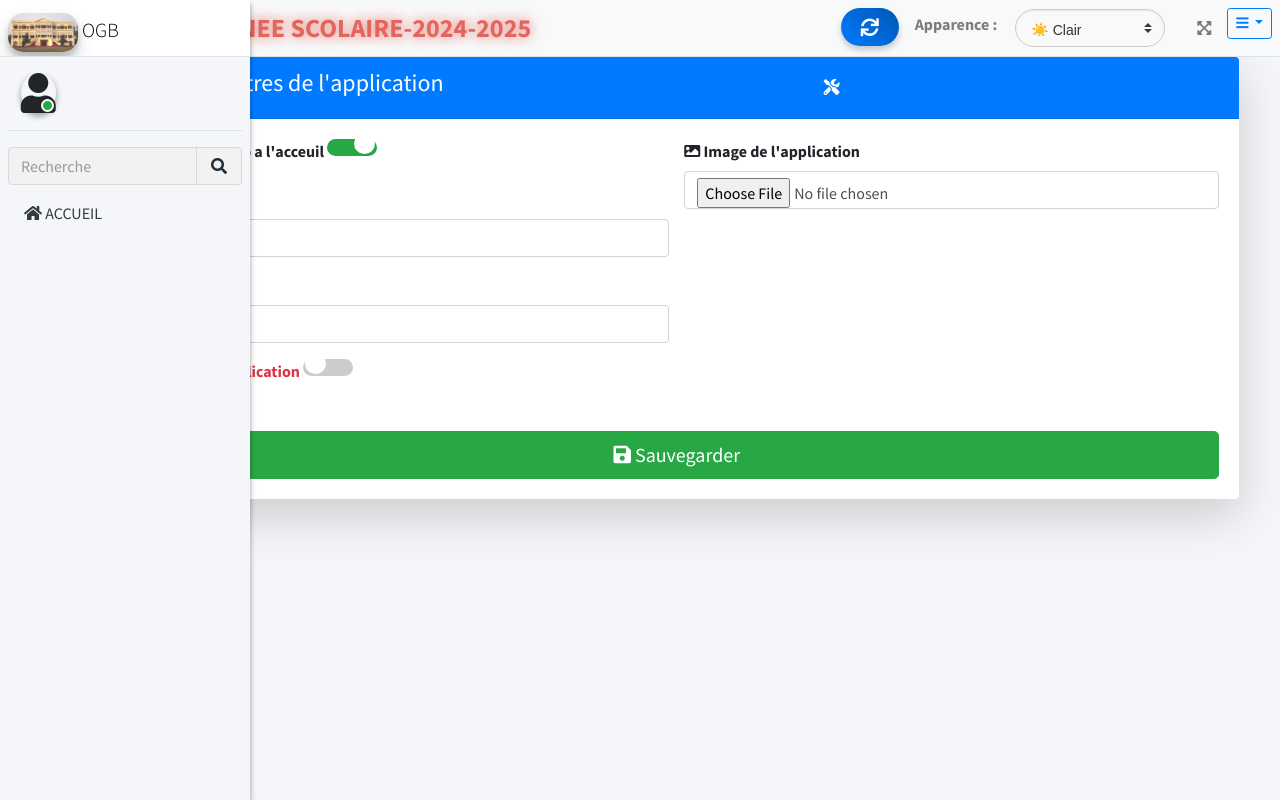
After one commit to Alidouwarma09/OGB_BASE, a Django app: page /Utilisateur/parametre/ in a window 1280 px wide. The commit adds this page. Run offline with Django 5.2, Linux system fonts and the light colour scheme; data comes from the database, SQL or seed files in the repository; some libraries are stand-ins or nearby versions.

Commit message:
Modif 61

```diff
--- a/Model/signals.py
+++ b/Model/signals.py
@@ -22,13 +22,12 @@ def create_default_admin(sender, **kwargs):
 
 @receiver(post_migrate)
 def create_default_parametre(sender, **kwargs):
-    # Vérifie si la table existe dans la base de données
     if 'Model_parametre' in connection.introspection.table_names():
-        # Vérifie si une instance existe déjà
         if not Parametre.objects.filter(id=1).exists():
             Parametre.objects.create(
                 id=1,
                 info='Bienvenue',
                 titre='Information',
+                image='OGB_Image/img.png'
             )
             print("Parametre créé avec succès !")
--- a/Utilisateur/middleware.py
+++ b/Utilisateur/middleware.py
@@ -28,20 +28,14 @@ class BlocageMiddleware(MiddlewareMixin):
         self.get_response = get_response
 
     def __call__(self, request):
-        # URLs à exclure du blocage (comme la connexion et la page de blocage)
         urls_exclues = [
             reverse('Utilisateur:Connexion'),
             reverse('Utilisateur:page_blocage'),
         ]
-
-        # Vérifier si l'URL de la requête actuelle est exclue
         if any(request.path.startswith(url) for url in urls_exclues):
             return self.get_response(request)
-
-        # Vérifier si l'application est en mode blocage
         parametre = Parametre.objects.first()
         if parametre and parametre.blocage_global:
-            # Si l'utilisateur n'est pas connecté
             if request.user.is_authenticated:
                 if request.user.roles != "ADMIN":
                     return redirect(reverse('Utilisateur:page_blocage'))
--- a/Utilisateur/templates/connexion.html
+++ b/Utilisateur/templates/connexion.html
@@ -6,7 +6,7 @@
     <div class="login-box">
         <style>
             body {
-                background-image: url("{% static 'img.png' %}");
+                background-image: url("{% if parametre.image %}{{ parametre.image.url }}{% else %}{% static 'img.jpg' %}{% endif %} ");
                 background-size: cover;
                 background-repeat: no-repeat;
                 background-position: center;
--- /dev/null
+++ b/Utilisateur/templates/parametre/index.html
@@ -0,0 +1,141 @@
+{% extends 'base.html' %}
+{% load static %}
+{% block content %}
+    <body class="  layout-fixed layout-navbar-fixed   hold-transition sidebar-mini  layout-navbar-fixed sidebar-closed sidebar-collapse {% if request.user.dark_mode %}dark-mode{% endif %}">
+    <div class="wrapper">
+        {% include 'preload.html' %}
+        {% include 'personnel_navbar.html' %}
+        <div class="content-wrapper">
+            <div class="container mt-5">
+                <div class="card shadow-lg">
+                    <div class="card-header bg-primary text-white d-flex justify-content-between align-items-center">
+                        <h4><i class="fas fa-cogs"></i> Paramètres de l'application</h4>
+                        <i class="fas fa-tools"></i>
+                    </div>
+                    <div class="card-body">
+                        <form method="POST" enctype="multipart/form-data">
+                            {% csrf_token %}
+                            <div class="row">
+                                <div class="col-md-6">
+                                    <div class="form-group mb-3">
+                                        <label for="id_is_afficher" class="form-label">
+                                            <i class="fas fa-eye"></i> Afficher l'info a l'acceuil
+                                        </label>
+                                        <div class="custom-switch">
+                                            <input type="checkbox" id="id_is_afficher" name="is_afficher" class="custom-switch-input"
+                                                   {% if parametre.is_afficher %}checked{% endif %}>
+                                            <label class="custom-switch-label" for="id_is_afficher"></label>
+                                        </div>
+                                    </div>
+
+                                    <div class="form-group">
+                                        <label for="id_titre"><i class="fas fa-heading"></i> Titre info</label>
+                                        <input type="text" name="titre" id="id_titre" class="form-control" value="{{ parametre.titre }}">
+                                    </div>
+                                    <div class="form-group">
+                                        <label for="id_info"><i class="fas fa-heading"></i> Informations</label>
+                                        <input type="text" name="info" id="id_titre" class="form-control" value="{{ parametre.info }}">
+                                    </div>
+                                    <div class="form-group mb-3">
+                                        <label for="id_blocage_global" class="form-label text-danger">
+                                            <i class="fas fa-lock"></i> Bloquer l'application
+                                        </label>
+                                        <div class="custom-switch">
+                                            <input type="checkbox" id="id_blocage_global" name="blocage_global" class="custom-switch-input"
+                                                   {% if parametre.blocage_global %}checked{% endif %}>
+                                            <label class="custom-switch-label" for="id_blocage_global"></label>
+                                        </div>
+                                    </div>
+
+                                </div>
+                                <div class="col-md-6">
+                                    <div class="form-group">
+                                        <label for="id_image"><i class="fas fa-image"></i> Image de l'application</label>
+                                        {% if parametre.image %}
+                                            <img src="{% if parametre.image %}{{ parametre.image.url }}{% else %}{% static 'img.jpg' %}{% endif %} " alt="Image actuelle" class="img-thumbnail" style="max-width: 200px;">
+                                        {% endif %}
+                                        <input type="file" name="image" id="id_image" class="form-control">
+                                    </div>
+                                </div>
+                            </div>
+                            <div class="mt-4">
+                                <button type="submit" class="btn btn-success btn-lg w-100">
+                                    <i class="fas fa-save"></i> Sauvegarder
+                                </button>
+                            </div>
+                        </form>
+                    </div>
+                </div>
+            </div>
+
+        </div>
+    </div>
+    </body>
+    <style>
+        .custom-switch {
+            position: relative;
+            display: inline-block;
+            width: 50px;
+            height: 25px;
+        }
+
+        .custom-switch-input {
+            opacity: 0;
+            width: 0;
+            height: 0;
+        }
+
+        .custom-switch-label {
+            position: absolute;
+            cursor: pointer;
+            top: 0;
+            left: 0;
+            right: 0;
+            bottom: 0;
+            background-color: #ccc;
+            border-radius: 25px;
+            transition: background-color 0.3s ease;
+        }
+
+        .custom-switch-label::before {
+            content: "";
+            position: absolute;
+            height: 21px;
+            width: 21px;
+            left: 2px;
+            bottom: 2px;
+            background-color: white;
+            border-radius: 50%;
+            transition: transform 0.3s ease;
+        }
+
+        .custom-switch-input:checked + .custom-switch-label {
+            background-color: #28a745; /* Couleur pour ON */
+        }
+
+        .custom-switch-input:checked + .custom-switch-label::before {
+            transform: translateX(25px); /* Déplacement à droite */
+        }
+
+        .badge-success {
+            background-color: #28a745;
+            color: white;
+        }
+
+        .badge-danger {
+            background-color: #dc3545;
+            color: white;
+        }
+
+        .badge-secondary {
+            background-color: #6c757d;
+            color: white;
+        }
+
+        .img-thumbnail {
+            border-radius: 10px;
+            margin-top: 10px;
+        }
+
+    </style>
+{% endblock %}
--- a/Utilisateur/urls.py
+++ b/Utilisateur/urls.py
@@ -1,12 +1,13 @@
 from django.urls import path
 from .views import Connexion, Deconnexion, toggle_dark_mode, gestion_utilisateur, add_user, bloque_user, debloque_user, \
-    delete_user, edit_user, reset_password_request, reset_password_validate, reset_password_change, profil, page_blocage
+    delete_user, edit_user, reset_password_request, reset_password_validate, reset_password_change, profil, page_blocage,parametre
 
 app_name = 'Utilisateur'
 urlpatterns = [
     path('', Connexion.as_view(), name='Connexion'),
     path('Deconnexion/', Deconnexion, name='Deconnexion'),
     path('add_user/', add_user, name='add_user'),
+    path('parametre/', parametre, name='parametre'),
     path('maintenance/', page_blocage, name='page_blocage'),
     path('profil/', profil, name='profil'),
     path('gestion_utilisateur/', gestion_utilisateur, name='gestion_utilisateur'),
--- a/Utilisateur/views.py
+++ b/Utilisateur/views.py
@@ -18,7 +18,7 @@ from django.shortcuts import render, redirect
 from django.contrib.auth import get_user_model
 from django.contrib import messages
 
-from Model.models import Utilisateur
+from Model.models import Utilisateur, Parametre
 from .forms import ConnexionForm, ResetPasswordRequestForm, ProfileForm, ProfileImageForm
 
 
@@ -170,6 +170,23 @@ def bloque_user(request, user_id):
 
 
 @csrf_exempt
+def parametre(request):
+    parametre = Parametre.objects.first()
+    if not parametre:
+        parametre = Parametre.objects.create()
+    if request.method == 'POST':
+        parametre.blocage_global = 'blocage_global' in request.POST
+        parametre.is_afficher = 'is_afficher' in request.POST
+        parametre.titre = request.POST.get('titre', parametre.titre)
+        parametre.info = request.POST.get('info', parametre.info)
+        if 'image' in request.FILES:
+            parametre.image = request.FILES['image']
+        parametre.save()
+        return redirect('Utilisateur:parametre')
+    return render(request, 'parametre/index.html', {'parametre': parametre})
+
+
+@csrf_exempt
 def debloque_user(request, user_id):
     if request.method == 'POST':
         try:
--- a/templates/personnel_navbar.html
+++ b/templates/personnel_navbar.html
@@ -41,18 +41,22 @@
         <li class="nav-item">
             <div class="btn-group">
                 <button type="button" class="btn btn-sm btn-outline-primary dropdown-toggle" data-toggle="dropdown" aria-haspopup="true" aria-expanded="false">
-                    <!-- Icône cogs -->
-                    <i class="fas fa-cogs"></i>
+                    <i class="fas fa-bars"></i>
                 </button>
                 <div class="dropdown-menu" role="menu" aria-labelledby="dropdownMenuButton">
                     <a class="dropdown-item" href="{% url 'Utilisateur:profil' %}" role="button">
-                        <i class="fas fa-user-circle"></i> Mon Profil
+                        <i class="fas fa-user-circle" style="color: rgba(229,16,225,0.71)"></i> Mon Profil
                     </a>
                     {% if request.user.roles == 'ADMIN' %}
                         <a class="dropdown-item" href="{% url 'Utilisateur:gestion_utilisateur' %}" role="button">
-                            <i class="fas fa-users-cog"></i> Gerer les utilisateurs
+                            <i class="fas fa-users-cog" style="color: blue"></i> Gerer les utilisateurs
+                        </a>
+                        <a class="dropdown-item" href="{% url 'Utilisateur:parametre' %}" role="button">
+                            <i class="fas fa-cogs" style="color: yellowgreen"></i>
+                            Parametre
                         </a>
                     {% endif %}
+
                     <a class="dropdown-item btn btn-logout" style="background-color: red; color: white" href="{% url 'Utilisateur:Deconnexion' %}" role="button">
                         <i class="fas fa-sign-out-alt"></i> Deconnexion
                     </a>
@@ -64,7 +68,7 @@
 
 <aside class="main-sidebar {% if request.user.dark_mode %}sidebar-dark{% else %}sidebar-light-secondary {% endif %} elevation-2">
     <a href="{% url 'Personnel:acceuil' %}" class="brand-link">
-        <img src="{% static 'img.jpg' %}" alt="AdminLTE Logo" class="brand-image img-circle elevation-3" style="opacity: .8">
+        <img src="{% if parametre.image %}{{ parametre.image.url }}{% else %}{% static 'img.jpg' %}{% endif %} " alt="AdminLTE Logo" class=" img-circle elevation-3" style="opacity: .8; border-radius: 15px; width: 70px">
         <span class="brand-text font-weight-light">OGB</span>
     </a>
 
@@ -73,8 +77,7 @@
             <div class="image position-relative">
                 {% if request.user.image %}
                     <img src="{{ request.user.image.url }}" alt="AdminLTE Logo" class="brand-image img-circle elevation-3" style="opacity: .8">
-                {% else %}
-                    <i class="fas fa-user img-circle elevation-2" style="font-size: 40px"></i>
+                {% else %}                    <i class="fas fa-user img-circle elevation-2" style="font-size: 40px"></i>
                 {% endif %}
                 <span class="status-indicator"></span>
             </div>
--- a/templates/preload.html
+++ b/templates/preload.html
@@ -1,4 +1,5 @@
 {% load static %}
+
 <div class="preloader flex-column justify-content-center align-items-center">
-    <img class="animation__shake" src="{% static 'img.png' %}" alt="AdminLTELogo" height="60" width="60">
+    <img class="animation__shake" src="{% if parametre.image %}{{ parametre.image.url }}{% else %}{% static 'img.jpg' %}{% endif %} " alt="AdminLTELogo" height="100" width="100" style="border-radius: 20px">
 </div>
```
Also changed, not shown: Utilisateur/templates/blocage/index.html (+8 -7 lines).
